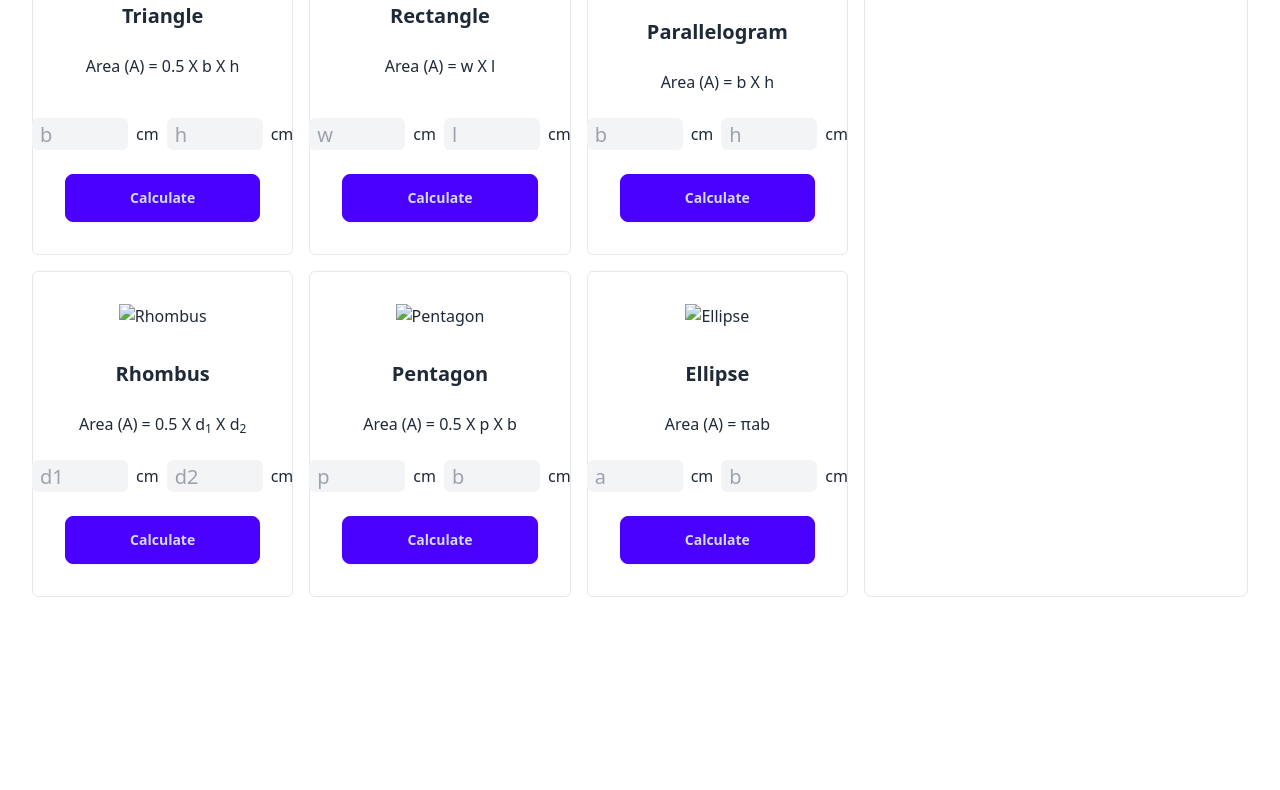
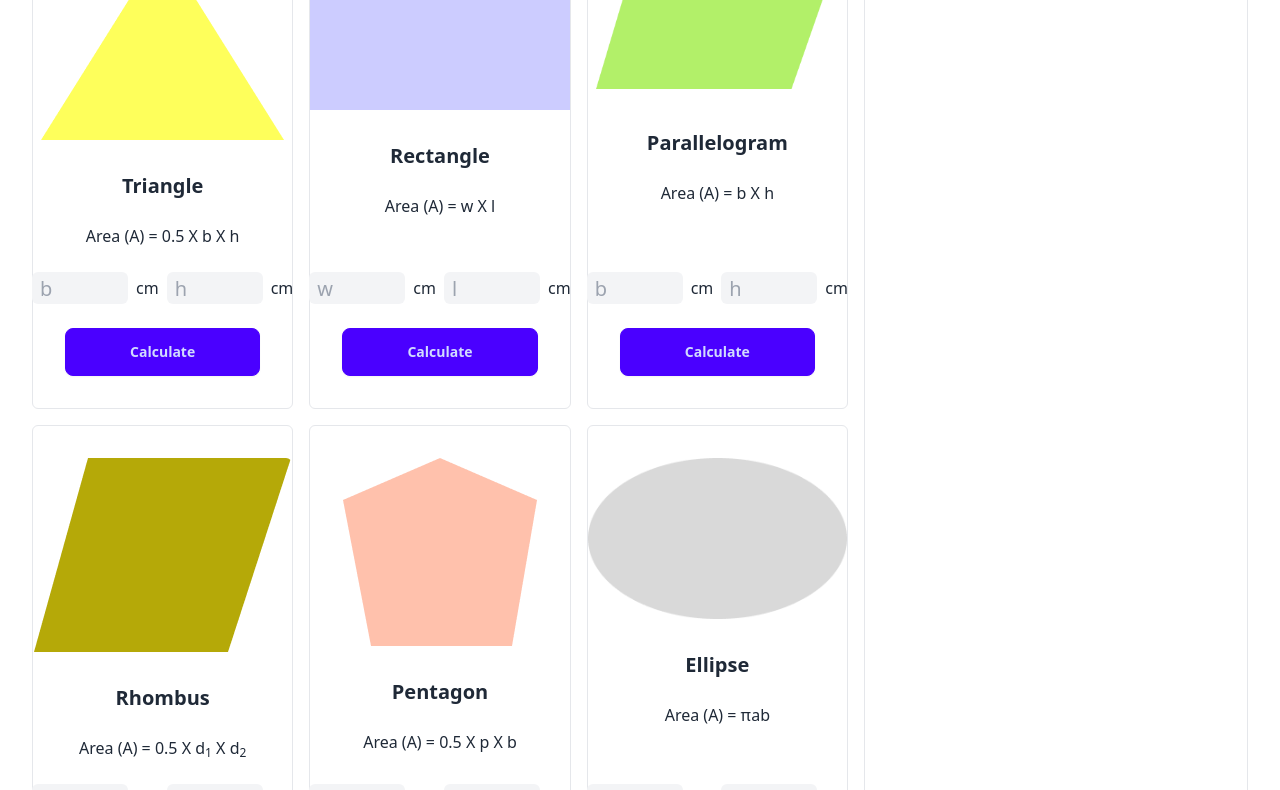
Before and after one commit to emon-hossain1001/geometry-genius-recap, a plain HTML site: page index.html in a window 1280 px wide. Shown: the part 251-1041 px from the top of the page. Before the commit the page ends 880 px from the top, so only its background shows below. Drawn offline with nearby package versions, Linux system fonts and the light colour scheme; the site is published under a folder, as on GitHub Pages, so addresses that start at the root find nothing.

Commit message:
update image link

```diff
--- a/index.html
+++ b/index.html
@@ -31,7 +31,7 @@
                 <div class="card bg-base-100 text-center border rounded-md background1">
                     <figure class="mt-8">
                       <img
-                        src="/images/triangle.png"
+                        src="./images/triangle.png"
                         alt="Triangle"/>
                     </figure>
                     <div class="card-body space-y-4">
@@ -52,7 +52,7 @@
                 <div class="card bg-base-100 text-center border rounded-md background2">
                     <figure class="mt-8">
                       <img
-                        src="/images/rectangle.png"
+                        src="./images/rectangle.png"
                         alt="Rectangle"/>
                     </figure>
                     <div class="card-body space-y-4">
@@ -73,7 +73,7 @@
                 <div class="card bg-base-100 text-center border rounded-md background1">
                     <figure class="mt-8 p-2">
                       <img
-                        src="/images/parallelogram.png"
+                        src="./images/parallelogram.png"
                         alt="Parallelogram"/>
                     </figure>
                     <div class="card-body space-y-4">
@@ -94,7 +94,7 @@
                 <div class="card bg-base-100 text-center border rounded-md background2">
                     <figure class="mt-8">
                       <img
-                        src="/images/rhombus.png"
+                        src="./images/rhombus.png"
                         alt="Rhombus"/>
                     </figure>
                     <div class="card-body space-y-4">
@@ -115,7 +115,7 @@
                 <div class="card bg-base-100 text-center border rounded-md background1">
                     <figure class="mt-8">
                       <img
-                        src="/images/pentagon.png"
+                        src="./images/pentagon.png"
                         alt="Pentagon"/>
                     </figure>
                     <div class="card-body space-y-4">
@@ -136,7 +136,7 @@
                 <div class="card bg-base-100 text-center border rounded-md background2">
                     <figure class="mt-8">
                       <img
-                        src="/images/ellipse.png"
+                        src="./images/ellipse.png"
                         alt="Ellipse"/>
                     </figure>
                     <div class="card-body space-y-4">
```
